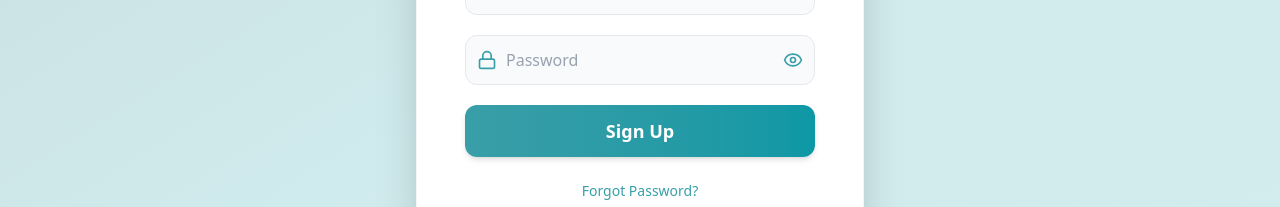
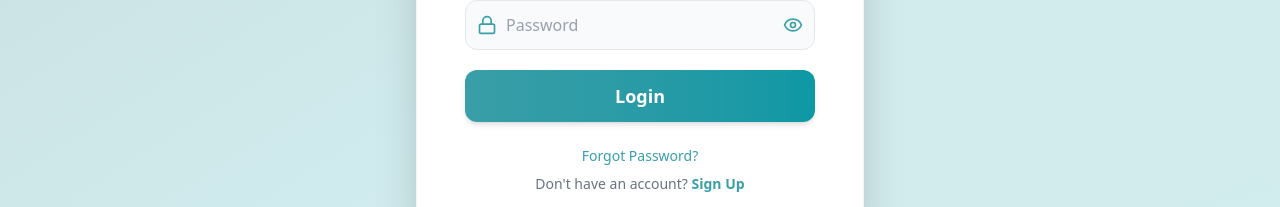
Before and after one commit to Vivekraj2406006/hospital, a React (Vite) app in the folder frontend/: page /login in a window 1280 px wide. Shown: the part 506-713 px from the top of the page. Built offline with nearby package versions, Linux system fonts and the light colour scheme; no server answers.

Commit message:
login first assigned

```diff
--- a/frontend/src/pages/Login.jsx
+++ b/frontend/src/pages/Login.jsx
@@ -9,7 +9,7 @@ import Logo from "../assets/logo.png";
 const Login = () => {
   const navigate = useNavigate();
   const { backendUrl, setIsLoggedIn, getUserData } = useContext(AppContext);
-  const [state, setState] = useState("Sign Up");
+  const [state, setState] = useState("Login");
   const [name, setName] = useState("");
   const [email, setEmail] = useState("");
   const [password, setPassword] = useState("");
```
